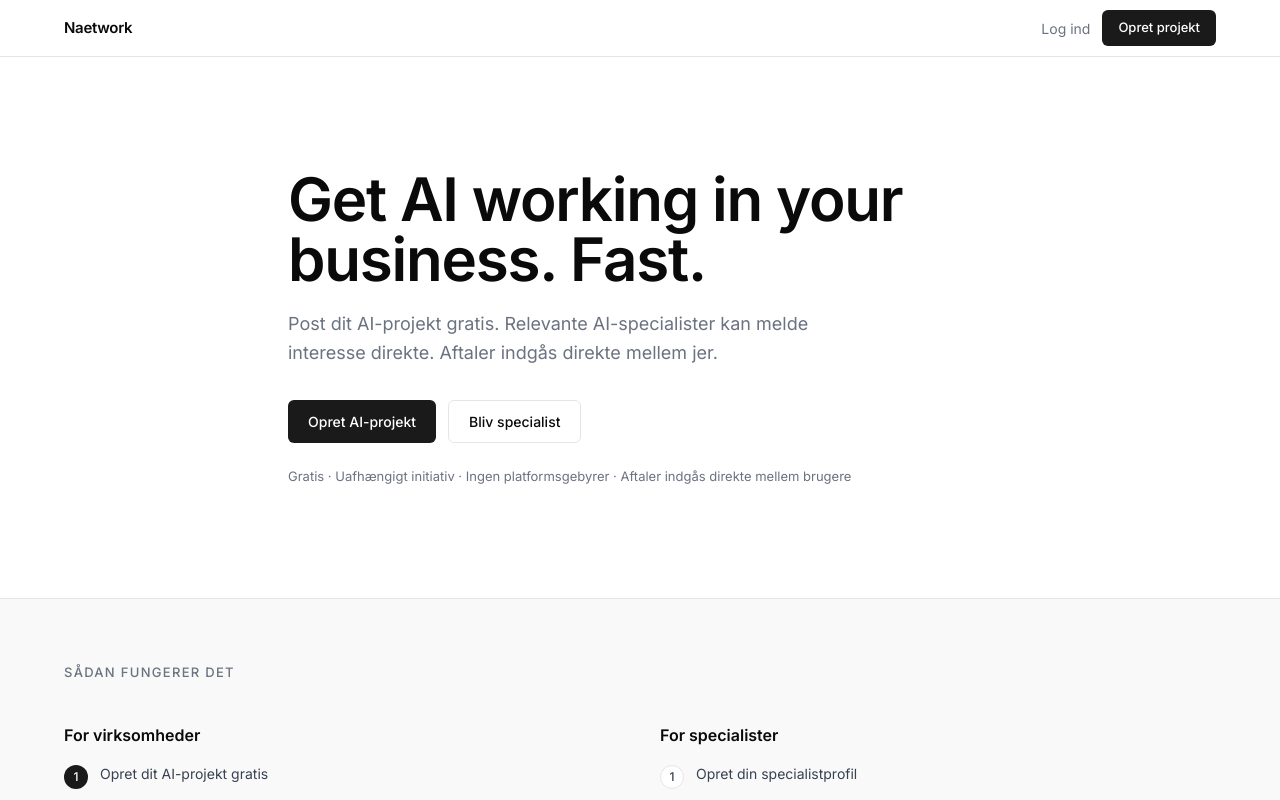
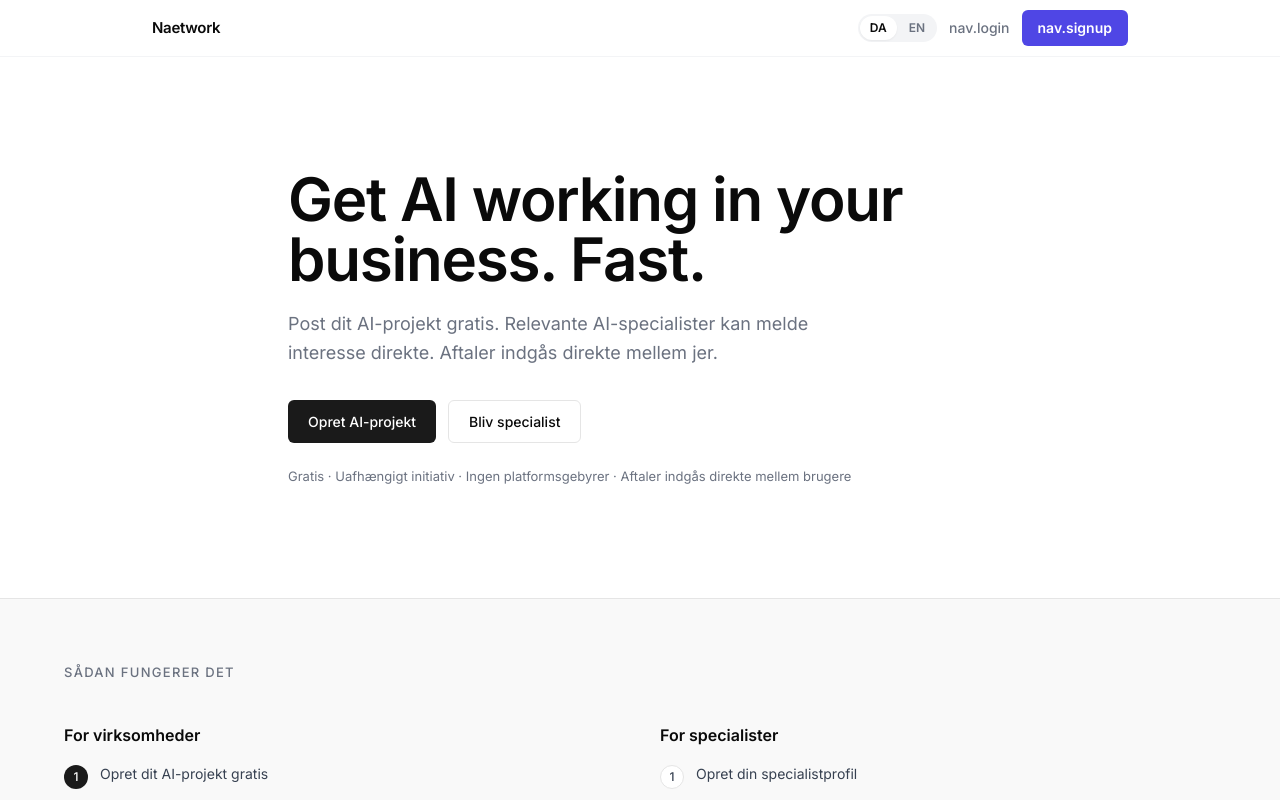
Before and after one commit to mikkelstreet-png/Naetwork, a Next.js app: page / in a window 1280 px wide. Shown: the top 800 px of the page. Built offline with nearby package versions, Linux system fonts and the light colour scheme; no server answers.

Commit message:
chore: update components/Navbar.tsx

```diff
--- a/components/Navbar.tsx
+++ b/components/Navbar.tsx
@@ -1,66 +1,110 @@
 'use client';
 
 import Link from 'next/link';
-import { useEffect, useState } from 'react';
+import { useEffect, useState, useRef } from 'react';
 import { createClient } from '@/lib/supabase';
+import { useTranslation } from '@/context/LanguageContext';
+import { LanguageToggle } from './LanguageToggle';
 
 export function Navbar() {
+  const { tr } = useTranslation();
   const [session, setSession] = useState<boolean | null>(null);
+  const [userEmail, setUserEmail] = useState<string>('');
+  const [dropdownOpen, setDropdownOpen] = useState(false);
+  const dropdownRef = useRef<HTMLDivElement>(null);
 
   useEffect(() => {
     const supabase = createClient();
-    if (!supabase) {
-      setSession(false);
-      return;
-    }
     supabase.auth.getSession().then(({ data }) => {
       setSession(!!data.session);
+      setUserEmail(data.session?.user?.email ?? '');
     });
     const { data: { subscription } } = supabase.auth.onAuthStateChange((_event, s) => {
       setSession(!!s);
+      setUserEmail(s?.user?.email ?? '');
     });
     return () => subscription.unsubscribe();
   }, []);
 
+  useEffect(() => {
+    function handleClick(e: MouseEvent) {
+      if (dropdownRef.current && !dropdownRef.current.contains(e.target as Node)) {
+        setDropdownOpen(false);
+      }
+    }
+    document.addEventListener('mousedown', handleClick);
+    return () => document.removeEventListener('mousedown', handleClick);
+  }, []);
+
   async function handleLogout() {
     const supabase = createClient();
-    if (!supabase) return;
     await supabase.auth.signOut();
     window.location.href = '/';
   }
 
   return (
-    <nav className="sticky top-0 z-50 bg-white border-b border-[#e5e5e5]">
-      <div className="wrap flex items-center justify-between h-14">
-        <Link href="/" className="font-semibold text-[15px] tracking-tight text-[#0a0a0a]">
+    <nav className="sticky top-0 z-50 bg-white border-b border-gray-100">
+      <div className="max-w-5xl mx-auto px-4 sm:px-6 flex items-center justify-between h-14">
+        <Link href="/" className="font-extrabold text-[15px] tracking-tight text-[#0A0A0A]">
           Naetwork
         </Link>
+
         <div className="flex items-center gap-3">
+          <LanguageToggle />
+
           {session === null ? null : session ? (
-            <>
-              <Link href="/dashboard" className="text-[14px] text-[#6b7280] hover:text-[#0a0a0a] transition-colors">
-                Dashboard
-              </Link>
-              <Link href="/projekter" className="text-[14px] text-[#6b7280] hover:text-[#0a0a0a] transition-colors">
-                Projekter
-              </Link>
+            <div className="relative" ref={dropdownRef}>
               <button
-                onClick={handleLogout}
-                className="text-[14px] text-[#6b7280] hover:text-[#0a0a0a] transition-colors"
+                onClick={() => setDropdownOpen(!dropdownOpen)}
+                className="flex items-center gap-2 text-sm text-gray-600 hover:text-[#0A0A0A] transition-colors font-medium"
               >
-                Log ud
+                <div className="w-7 h-7 rounded-full bg-[#4F46E5] flex items-center justify-center text-white text-xs font-bold">
+                  {userEmail.charAt(0).toUpperCase()}
+                </div>
               </button>
-            </>
+              {dropdownOpen && (
+                <div className="absolute right-0 mt-2 w-48 bg-white border border-gray-200 rounded-xl shadow-sm py-1 z-50">
+                  <Link
+                    href="/dashboard"
+                    className="block px-4 py-2 text-sm text-gray-700 hover:bg-gray-50 transition-colors"
+                    onClick={() => setDropdownOpen(false)}
+                  >
+                    {tr('nav.dashboard')}
+                  </Link>
+                  <Link
+                    href="/projekter"
+                    className="block px-4 py-2 text-sm text-gray-700 hover:bg-gray-50 transition-colors"
+                    onClick={() => setDropdownOpen(false)}
+                  >
+                    {tr('nav.projects')}
+                  </Link>
+                  <Link
+                    href="/indstillinger"
+                    className="block px-4 py-2 text-sm text-gray-700 hover:bg-gray-50 transition-colors"
+                    onClick={() => setDropdownOpen(false)}
+                  >
+                    {tr('nav.settings')}
+                  </Link>
+                  <hr className="my-1 border-gray-100" />
+                  <button
+                    onClick={handleLogout}
+                    className="w-full text-left block px-4 py-2 text-sm text-gray-700 hover:bg-gray-50 transition-colors"
+                  >
+                    {tr('nav.logout')}
+                  </button>
+                </div>
+              )}
+            </div>
           ) : (
             <>
-              <Link href="/login" className="text-[14px] text-[#6b7280] hover:text-[#0a0a0a] transition-colors">
-                Log ind
+              <Link href="/login" className="text-sm text-gray-500 hover:text-[#0A0A0A] transition-colors font-medium">
+                {tr('nav.login')}
               </Link>
               <Link
-                href="/projekt/opret"
-                className="inline-flex items-center justify-center rounded-md bg-[#1a1a1a] px-4 py-2 text-[13px] font-medium text-white hover:bg-[#333] transition-colors"
+                href="/signup"
+                className="inline-flex items-center justify-center rounded-md bg-[#4F46E5] px-4 py-2 text-sm font-semibold text-white hover:bg-[#4338CA] transition-colors"
               >
-                Opret projekt
+                {tr('nav.signup')}
               </Link>
             </>
           )}
```
